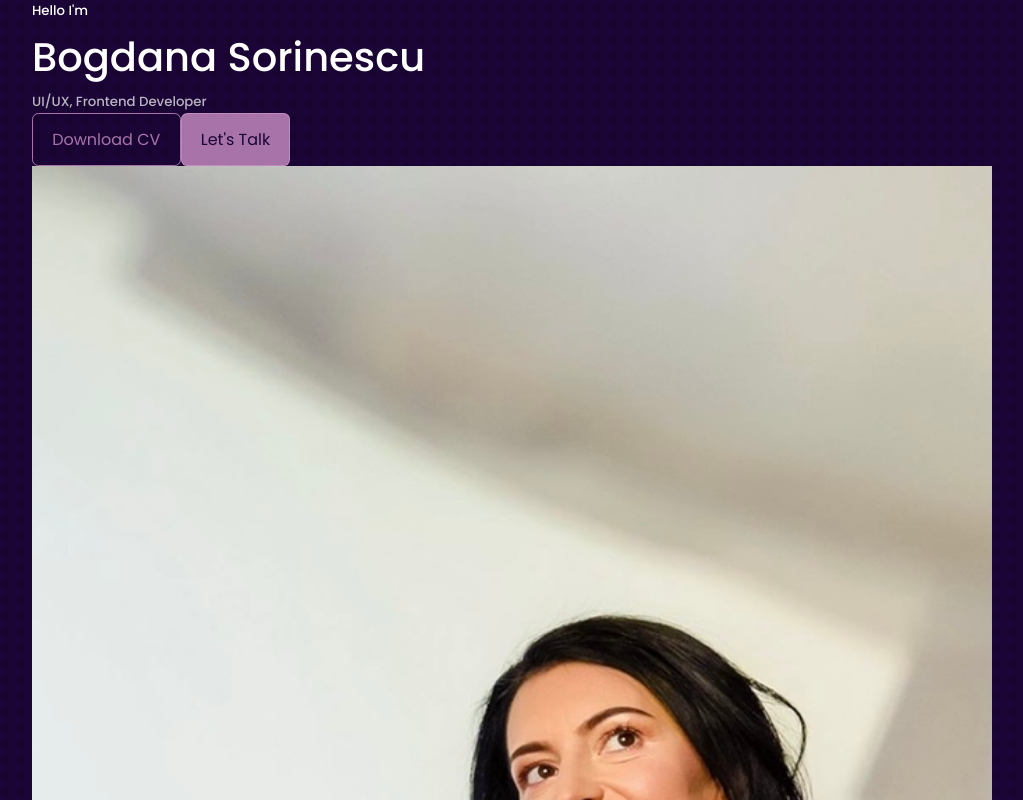
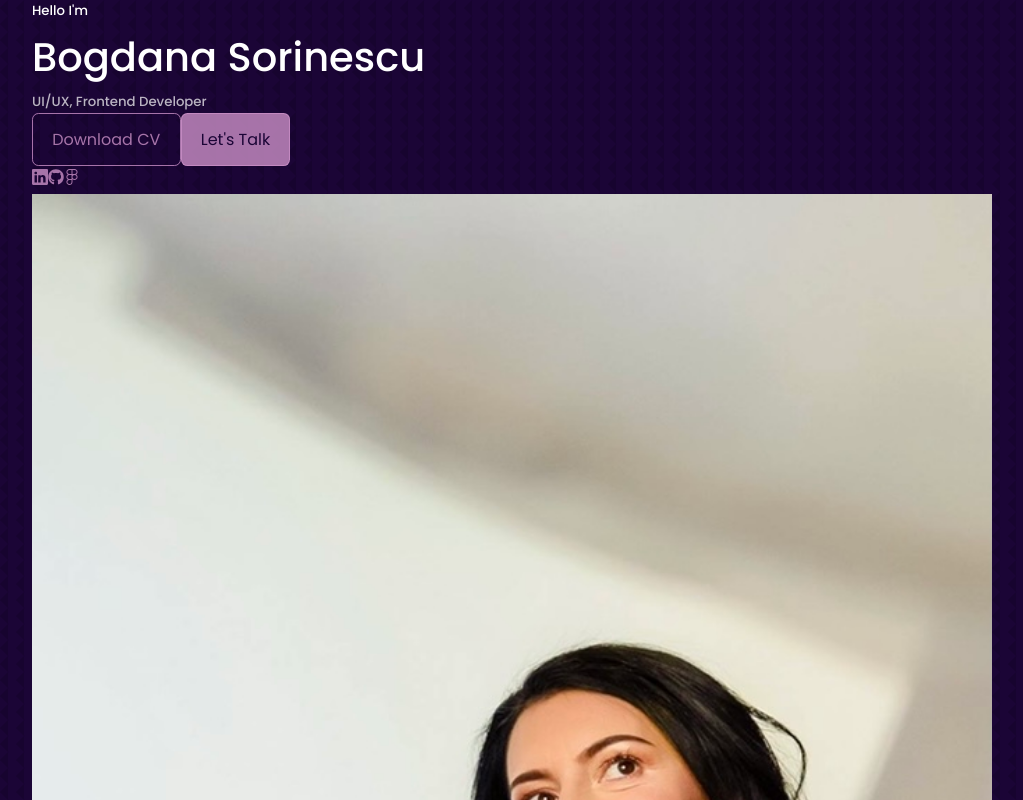
Before and after one commit to bogdana03/portfolio, a React (Create React App) app in the folder portfolio-website/: page / in a window 1280 px wide. Shown: the top 800 px of the page, without its empty margins (128-1151 px from the left). Built offline with nearby package versions, Linux system fonts and the light colour scheme.

Commit message:
addead socials media icons

```diff
--- a/portfolio-website/src/components/header/CTA.jsx
+++ b/portfolio-website/src/components/header/CTA.jsx
@@ -1,5 +1,6 @@
 import React from 'react'
 import CV from '../../assets/cv.pdf'
+
 
 const CTA = () => {
   return (
--- a/portfolio-website/src/components/header/Header.jsx
+++ b/portfolio-website/src/components/header/Header.jsx
@@ -2,6 +2,7 @@ import React from 'react'
 import './header.css'
 import CTA from './CTA'
 import ME from '../../assets/me.jpg'
+import HeaderSocials from './HeaderSocials'
 
 const Header = () => {
   return (
@@ -11,6 +12,7 @@ const Header = () => {
         <h1>Bogdana Sorinescu</h1>
          <h5 className="text-light">UI/UX, Frontend Developer</h5>
          <CTA />
+         <HeaderSocials />
 
          <div className="me">
            <img src={ME} alt="me" />
--- a/portfolio-website/src/components/header/HeaderSocials.jsx
+++ b/portfolio-website/src/components/header/HeaderSocials.jsx
@@ -0,0 +1,18 @@
+import React from 'react'
+import {BsLinkedin} from 'react-icons/bs'
+import {FaGithub} from 'react-icons/fa'
+import {FaFigma} from 'react-icons/fa'
+
+
+const HeaderSocials = () => {
+  return (
+    <div className='header_socials'>
+        <a href="https://linkedin.com" target="_blank" rel="noopener noreferrer"><BsLinkedin /></a>
+          <a href="https://github.com.com" target="_blank" rel="noopener noreferrer"><FaGithub /></a>
+            <a href="https://figma.com" target="_blank" rel="noopener noreferrer"><FaFigma /></a>
+
+    </div>
+  )
+}
+
+export default HeaderSocials
```
